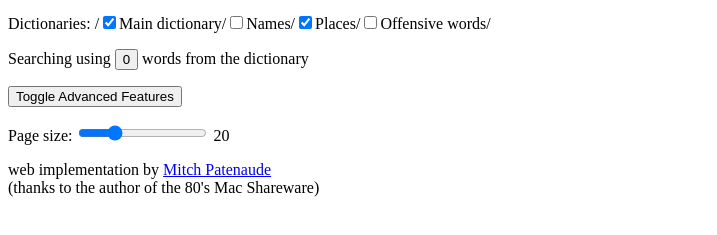
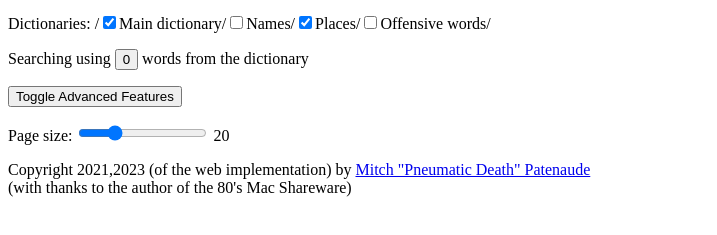
Before and after one commit to pneumaticdeath/karma_manager, a plain HTML site: page web/index.html in a window 1280 px wide. Shown: the part 107-342 px from the top of the page, without its empty margins (0-717 px from the left). Drawn offline with nearby package versions, Linux system fonts and the light colour scheme.

Commit message:
Tweaked copyright statement

```diff
--- a/web/index.html
+++ b/web/index.html
@@ -72,8 +72,8 @@ table tr:nth-child(even) {
             </table>
         </div>
 
-        web implementation by <a href="mailto:mitch@mitchpatenaude.net?subject=Karma%20Manager">Mitch Patenaude</a><br/>
-        (thanks to the author of the 80's Mac Shareware)
+        Copyright 2021,2023 (of the web implementation) by <a href="mailto:mitch@mitchpatenaude.net?subject=Karma%20Manager">Mitch "Pneumatic Death" Patenaude</a><br/>
+        (with thanks to the author of the 80's Mac Shareware)
 
         <script>
 var app = angular.module("karmaManager", []);
```
